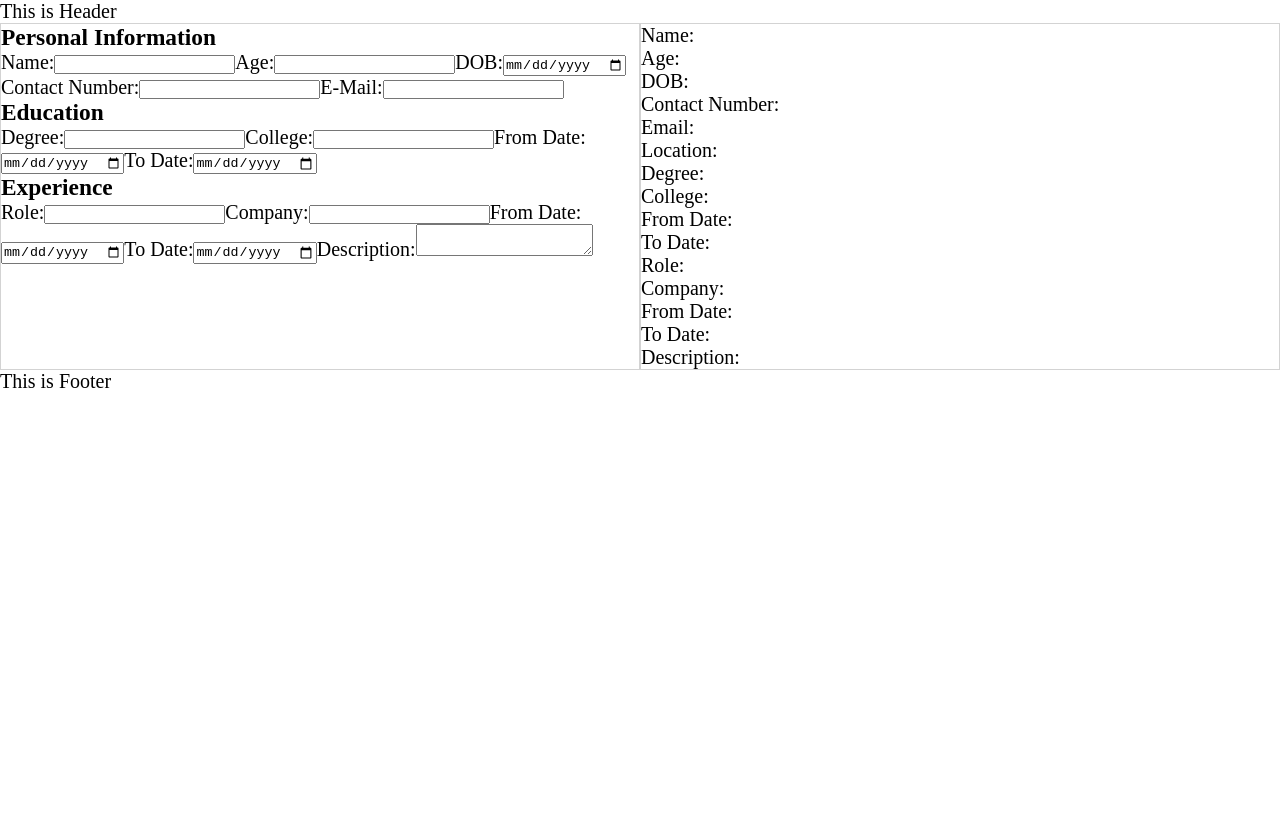
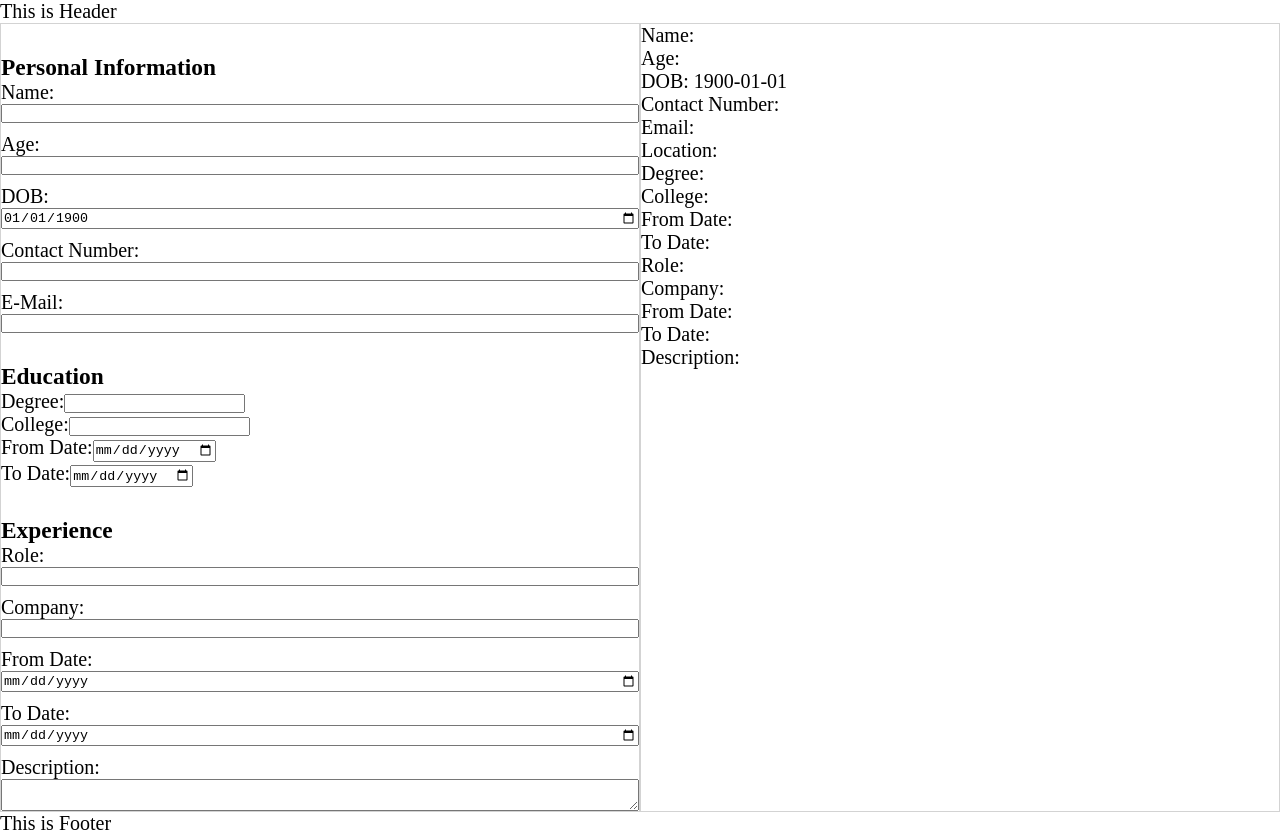
Before and after one commit to Rachit-Mittal-10/CV-Maker, a React (Vite) app: page / in a window 1280 px wide. Before the commit the page ends 800 px from the top, so only its background shows below. Built offline with nearby package versions, Linux system fonts and the light colour scheme.

Commit message:
Shared Folder Created

```diff
--- a/src/App.css
+++ b/src/App.css
@@ -0,0 +1,6 @@
+.App-Container{
+    height: 100%;
+    width: 100%;
+    display: flex;
+    flex-direction: column;
+}
--- a/src/App.jsx
+++ b/src/App.jsx
@@ -5,10 +5,10 @@ import "./App.css";
 
 export default function App(){
     return (
-        <>
+        <div className="App-Container">
             <Header/>
             <Main/>
             <Footer/>
-        </>
+        </div>
     );
 };
--- a/src/Components/Main/Education/Form/education.form.jsx
+++ b/src/Components/Main/Education/Form/education.form.jsx
@@ -4,14 +4,22 @@ export function EducationForm(){
     const {education, handleInputChange} = useEducationState();
     return (
         <>
+            <div className="degree-container">
                 <label htmlFor="degree">Degree:{ }</label>
                 <input id="degree" name="degree" type="text" value={education.degree} onChange={handleInputChange}/>
+            </div>
+            <div className="college-container">
                 <label htmlFor="college">College:{ }</label>
                 <input id="college" name="college" type="text" value={education.college} onChange={handleInputChange}/>
+            </div>
+            <div className="from-date">
                 <label htmlFor="fromDate">From Date:{ }</label>
                 <input id="fromDate" name="fromDate" type="date" value={education.fromDate} onChange={handleInputChange}/>
+            </div>
+            <div>
                 <label htmlFor="toDate">To Date:{ }</label>
                 <input id="toDate" name="toDate" type="date" value={education.toDate} onChange={handleInputChange}/>
+            </div>
         </>
     );
 };
--- a/src/Components/Main/Main.css
+++ b/src/Components/Main/Main.css
@@ -6,3 +6,16 @@ main{
 main>div{
     border: 1px solid lightgray;
 }
+
+main .input-form-div{
+    display: flex;
+    flex-direction: column;
+}
+
+main .input-form-div input+label{
+    margin-top: 10px;
+}
+
+main .input-form-div h3{
+    margin-top: 30px;
+}
--- a/src/Components/Main/PersonalInfo/Form/personalInfo.form.jsx
+++ b/src/Components/Main/PersonalInfo/Form/personalInfo.form.jsx
@@ -5,11 +5,11 @@ export function PersonalInfoForm(){
     return (
         <>
             <label htmlFor="name">Name:{ }</label>
-            <input id="name" name="name" type="text" value={personalInfo.name} onChange={handleInputChange}/>
+            <input id="name" name="name" type="text" value={personalInfo.name} onInput={handleInputChange}/>
             <label htmlFor="age">Age:{ }</label>
             <input id="age" name="age" type="number" value={personalInfo.age} onChange={handleInputChange}/>
             <label htmlFor="dob">DOB:{ }</label>
-            <input id="dob" name="dob" type="date" value={personalInfo.dob} onChange={handleInputChange}/>
+            <input id="dob" name="dob" type="date" value={personalInfo.dob} onChange={handleInputChange} min={"1900-01-01"}/>
             <label htmlFor="contactNumber">Contact Number:{ }</label>
             <input id="contactNumber" name="contactNumber" type="number" value={personalInfo.contactNumber} onChange={handleInputChange}/>
             <label htmlFor="email">E-Mail:{ }</label>
--- a/src/Components/Main/PersonalInfo/personalInfo.state.js
+++ b/src/Components/Main/PersonalInfo/personalInfo.state.js
@@ -4,7 +4,7 @@ export function usePersonalInfoState(){
     const [personalInfo, setPersonalInfo] = useState({
         name: '',
         age: '',
-        dob: '',
+        dob: '1900-01-01',
         contactNumber: '',
         email: '',
         location: ''
--- a/src/index.css
+++ b/src/index.css
@@ -9,3 +9,8 @@ body{
     height: 100vh;
     width: 100vw;
 }
+
+#root{
+    height: 100%;
+    width: 100%;
+}
```
Lines whose indentation alone changed are shown as unchanged.
